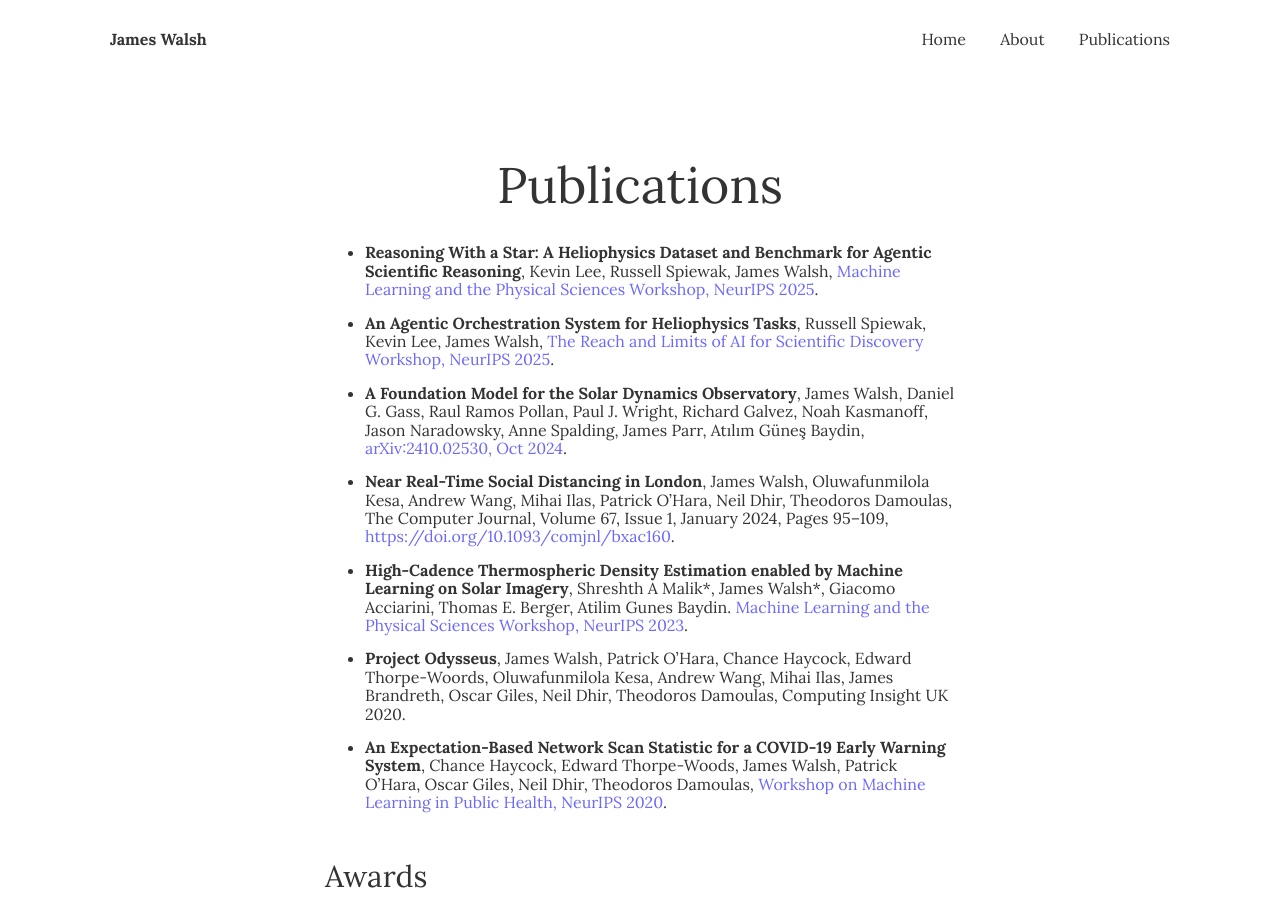
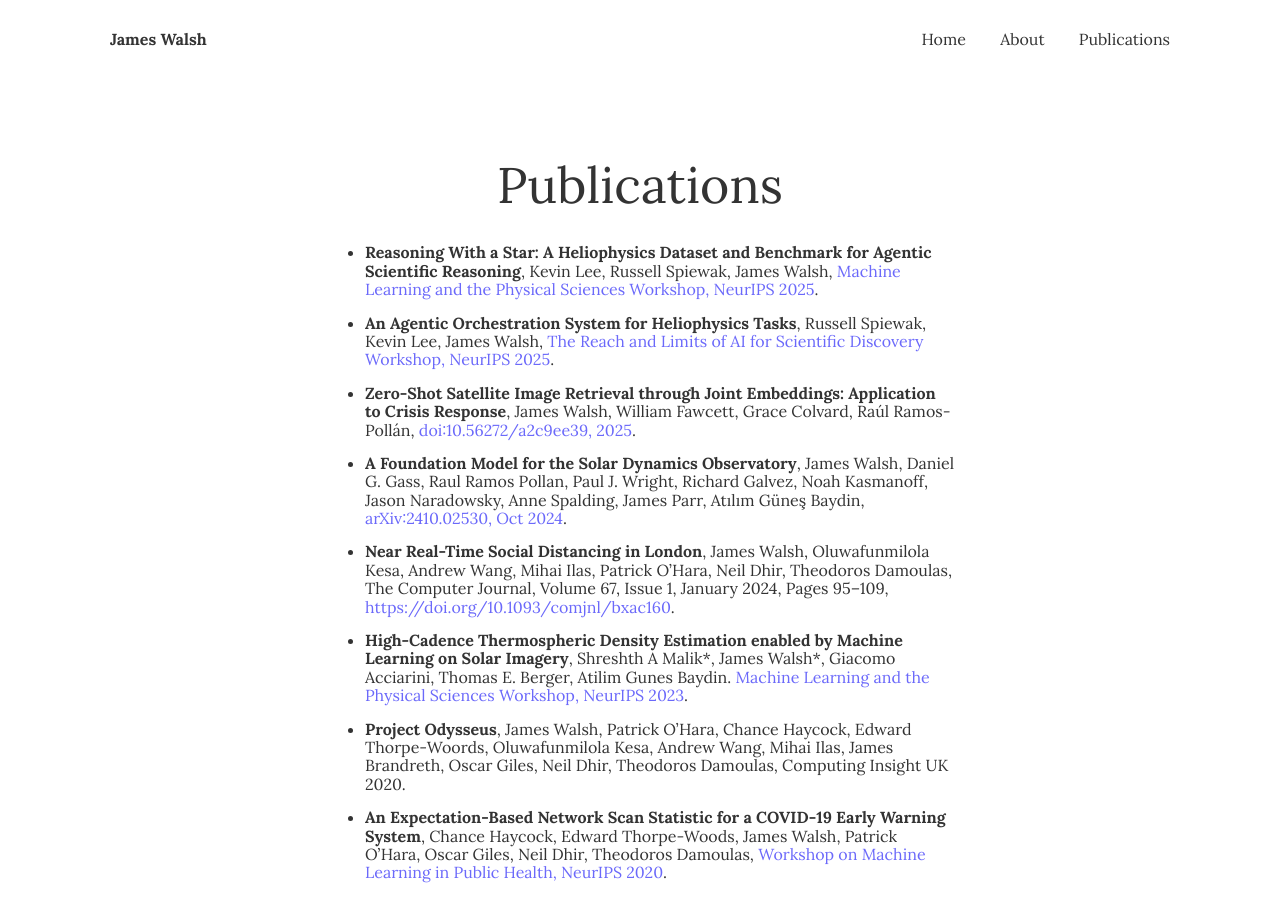
Before and after one commit to dead-water/dead-water.github.io, a Jekyll site: the page built from _pages/publications.md, in a window 1280 px wide and 900 px high. Built offline with Jekyll 4.4.1, drawn with Linux system fonts in a browser that asks for light colours.

Commit message:
Update publications.md

```diff
--- a/_pages/publications.md
+++ b/_pages/publications.md
@@ -6,6 +6,7 @@ permalink: /publications/
 
 - **Reasoning With a Star: A Heliophysics Dataset and Benchmark for Agentic Scientific Reasoning**, Kevin Lee, Russell Spiewak, James Walsh, [Machine Learning and the Physical Sciences Workshop, NeurIPS 2025](https://arxiv.org/abs/2511.20694).
 - **An Agentic Orchestration System for Heliophysics Tasks**, Russell Spiewak, Kevin Lee, James Walsh, [The Reach and Limits of AI for Scientific Discovery Workshop, NeurIPS 2025](https://ai4sciencecommunity.github.io/neurips25.html).
+- **Zero-Shot Satellite Image Retrieval through Joint Embeddings: Application to Crisis Response**, James Walsh, William Fawcett, Grace Colvard, Raúl Ramos-Pollán, [doi:10.56272/a2c9ee39, 2025](https://doi.org/10.56272/a2c9ee39).
 - **A Foundation Model for the Solar Dynamics Observatory**, James Walsh, Daniel G. Gass, Raul Ramos Pollan, Paul J. Wright, Richard Galvez, Noah Kasmanoff, Jason Naradowsky, Anne Spalding, James Parr, Atılım Güneş Baydin, [arXiv:2410.02530, Oct 2024](https://arxiv.org/abs/2410.02530).
 - **Near Real-Time Social Distancing in London**, James Walsh, Oluwafunmilola Kesa, Andrew Wang, Mihai Ilas, Patrick O'Hara, Neil Dhir, Theodoros Damoulas, The Computer Journal, Volume 67, Issue 1, January 2024, Pages 95–109, [https://doi.org/10.1093/comjnl/bxac160](https://doi.org/10.1093/comjnl/bxac160).
 - **High-Cadence Thermospheric Density Estimation enabled by Machine Learning on Solar Imagery**, Shreshth A Malik\*, James Walsh\*, Giacomo Acciarini, Thomas E. Berger, Atilim Gunes Baydin. [Machine Learning and the Physical Sciences Workshop, NeurIPS 2023](https://arxiv.org/abs/2312.06845).
```
